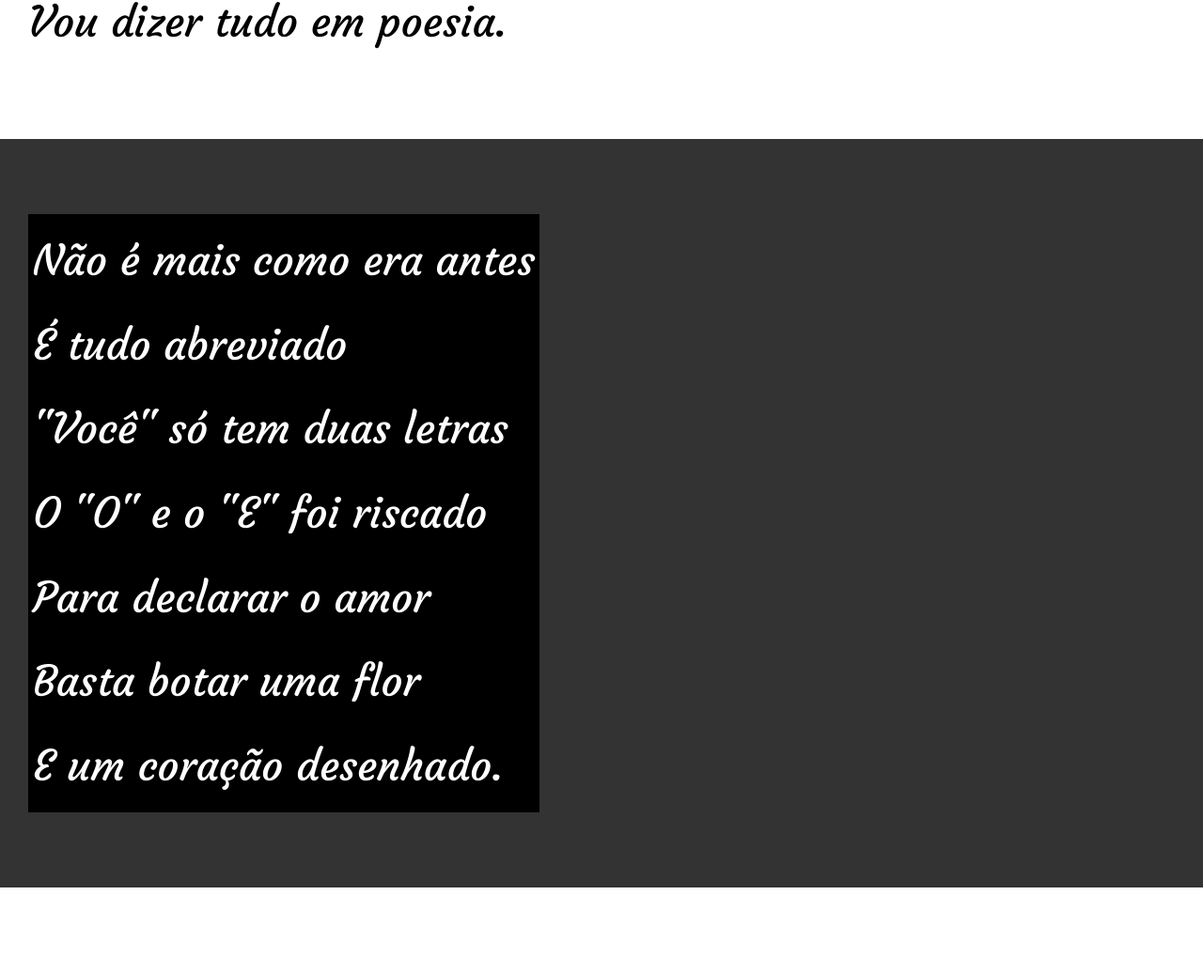
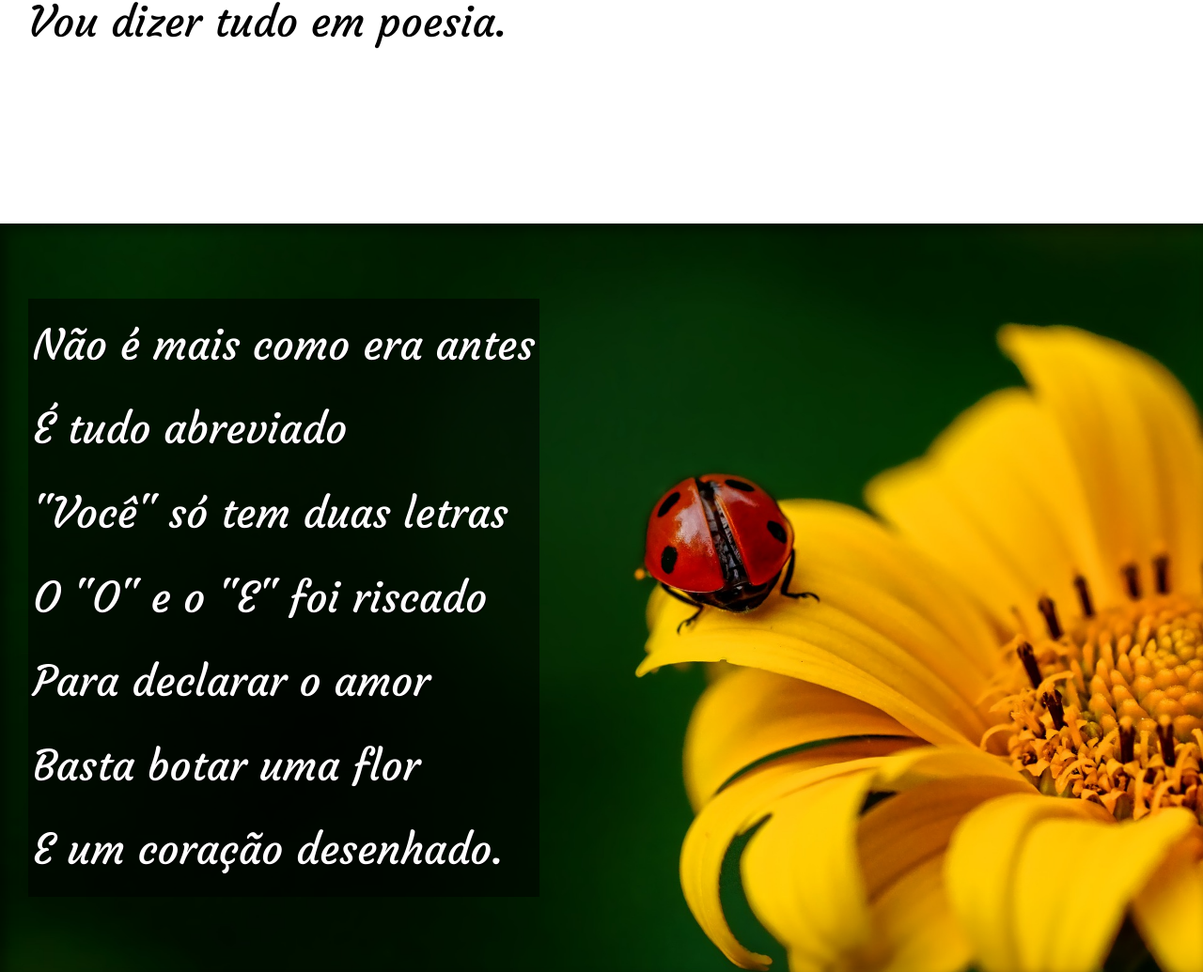
Before and after one commit to Manuel028/html-css, a plain HTML site: page exercicios/desafio02/index.html in a window 1280 px wide. Shown: the part 847-1882 px from the top of the page at 94% size. Drawn offline with Linux system fonts and the light colour scheme.

Commit message:
atualizado final

```diff
--- a/exercicios/desafio02/index.html
+++ b/exercicios/desafio02/index.html
@@ -25,7 +25,7 @@
     </section>
 
 
-    <section class="imagem">
+    <section class="imagem" id="img1">
         <p>
             Não é mais como era antes <br>
             É tudo abreviado <br>
@@ -61,7 +61,7 @@
     </section>
 
 
-    <section class="imagem">
+    <section class="imagem" id="img2">
         <p>
             Tenho saudade das cartas <br>
             Escritas com a própria mão <br>
--- a/exercicios/desafio02/style.css
+++ b/exercicios/desafio02/style.css
@@ -48,6 +48,7 @@
 
 a:hover {
     text-decoration: underline;
+    color: yellow;
 }
 
 section {
@@ -59,19 +60,36 @@
     font-size: 3.5vw;
 }
 
+section > p {
+    padding-bottom: 2em;
+}
+
 section.normal {
     background-color: white;
     color: black;
 }
 section.imagem {
-    background-color: rgb(51,51,51);
+    background-color: rgb(51, 51, 51);
     color: white;
+    box-shadow: inset 6px 6px 13px 0px rgba(0, 0, 0, 0.473) ;
+    background-size: cover;
+    background-attachment: fixed;
 }
 
-section.imagem > p{
+section.imagem > p {
     display: inline-block;
     padding: 5px;
-    background-color: rgb(0, 0, 0.253);
+    background-color: rgba(0, 0, 0, 0.514);
+    text-shadow: 1px 1px 0px black;
+}
+
+section#img1 {
+    background-image: url('imagens/background001.jpg');
+    background-position: right center;
+}
+
+section#img2 {
+    background-image: url('imagens/background002.jpg');
 }
 
 footer {
```
